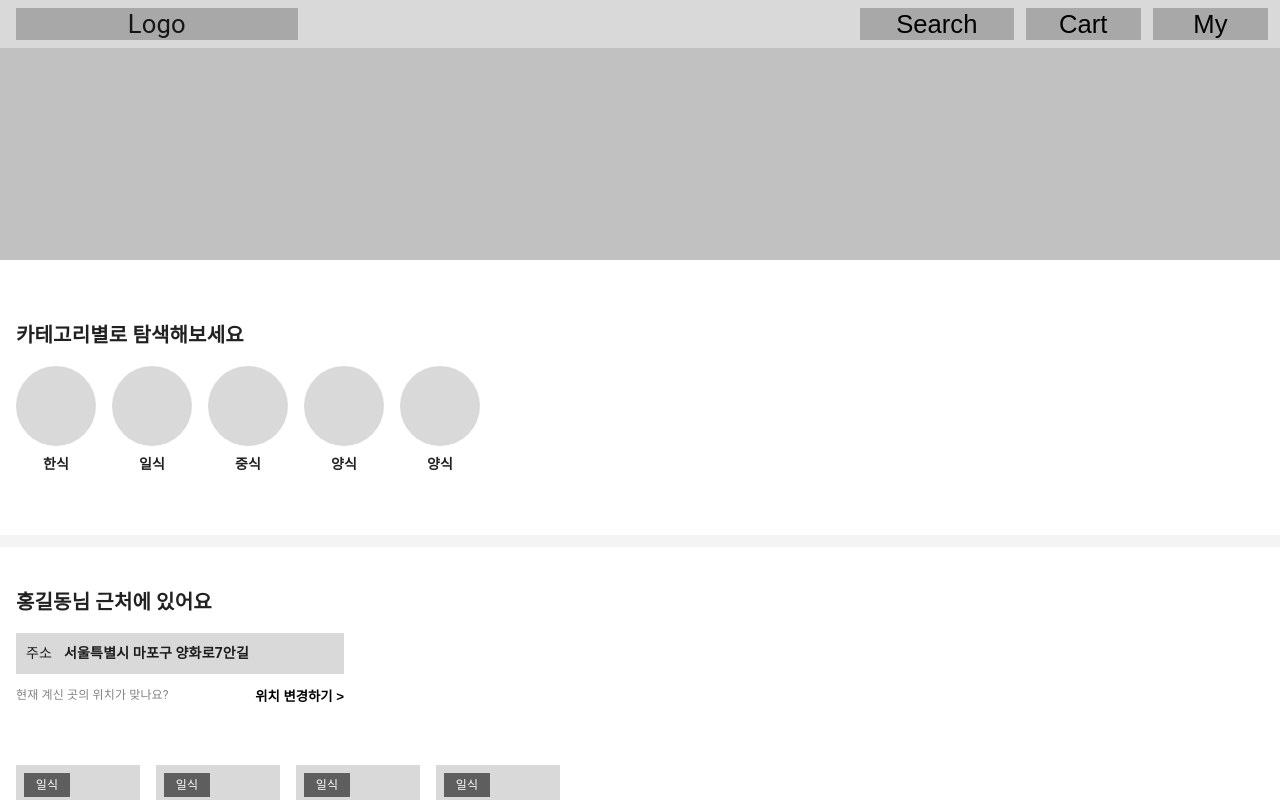
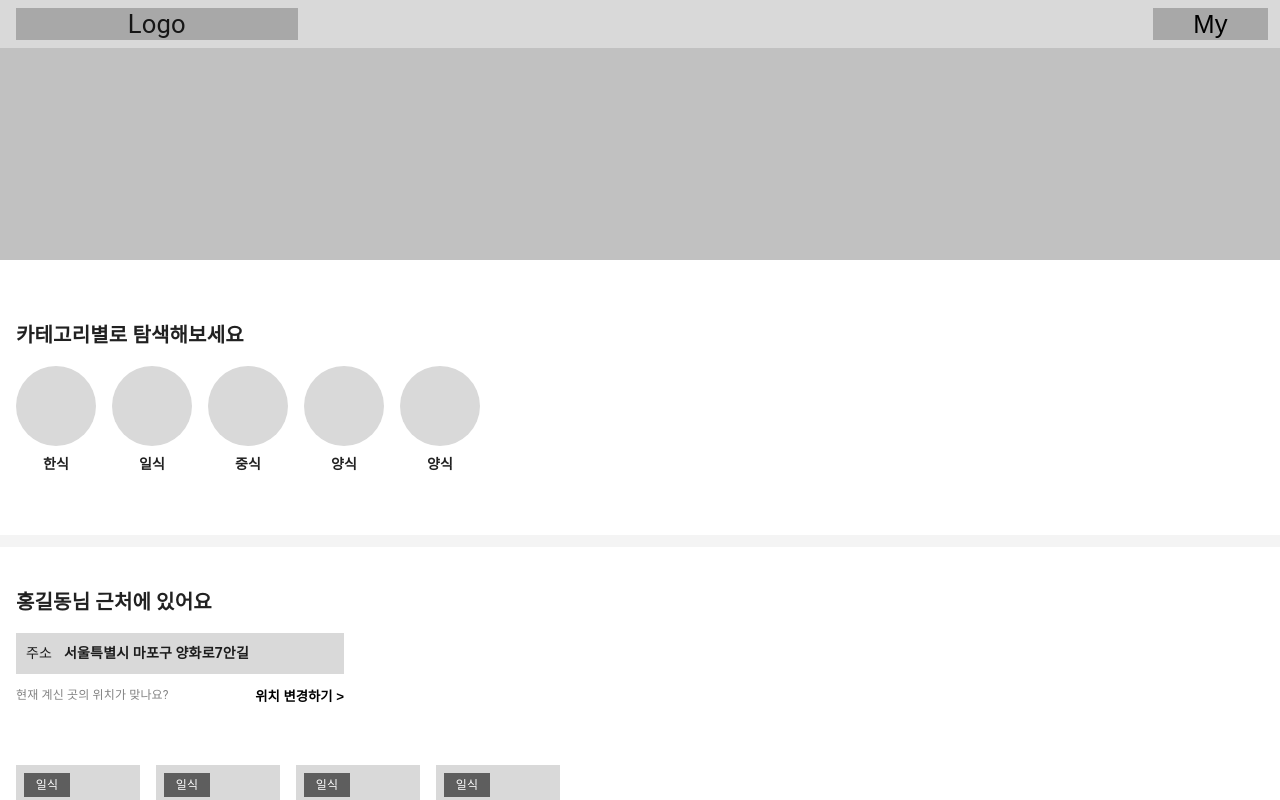
Before and after one commit to dlantjdgkgk/SmallGift, a React (Create React App) app: page / in a window 1280 px wide. Shown: the top 800 px of the page. Built offline with nearby package versions, Linux system fonts and the light colour scheme.

Commit message:
fix(Header) : 헤더 디자인 수정

```diff
--- a/src/components/Header/Header.tsx
+++ b/src/components/Header/Header.tsx
@@ -7,10 +7,6 @@ const Header = () => {
       <Styled.HeaderWrapper>
         <div className="logo">Logo</div>
         <div>
-          <button type="button" className="search">
-            Search
-          </button>
-          <button type="button">Cart</button>
           <button type="button">My</button>
         </div>
       </Styled.HeaderWrapper>
```
